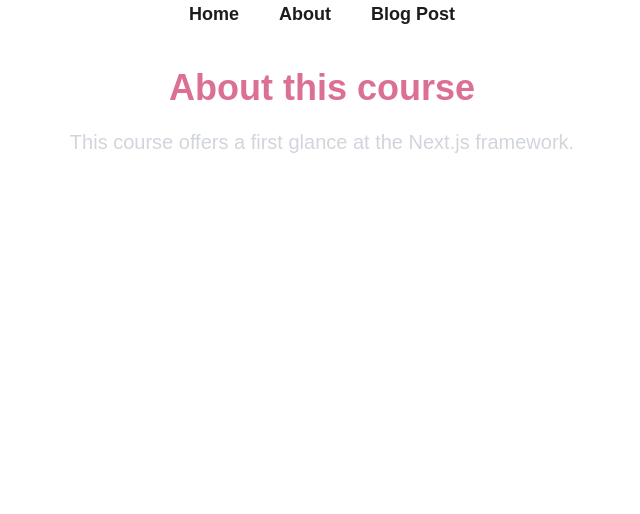
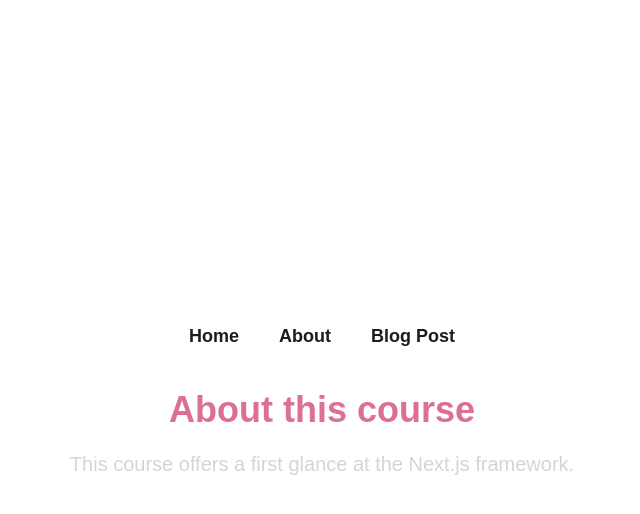
Before and after one commit to KaritaLaine/Fundamentals-of-Next.js, a Next.js app in the folder 1-next.js-basics/: page /about in a window 1280 px wide. Shown: the top 514 px of the page, without its empty margins (318-958 px from the left). Built offline with nearby package versions, Linux system fonts and the light colour scheme.

Commit message:
style: set min-height to screen height

```diff
--- a/1-next.js-basics/app/about/page.js
+++ b/1-next.js-basics/app/about/page.js
@@ -2,7 +2,7 @@
 
 export default function About() {
 	return (
-		<div className="flex flex-col flex-1 items-center justify-center gap-10">
+		<div className="flex flex-col flex-1 items-center justify-center gap-10 min-h-screen">
 			<Navigation pathname="/about" />
 
 			<div className="flex flex-col items-center gap-5">
```
